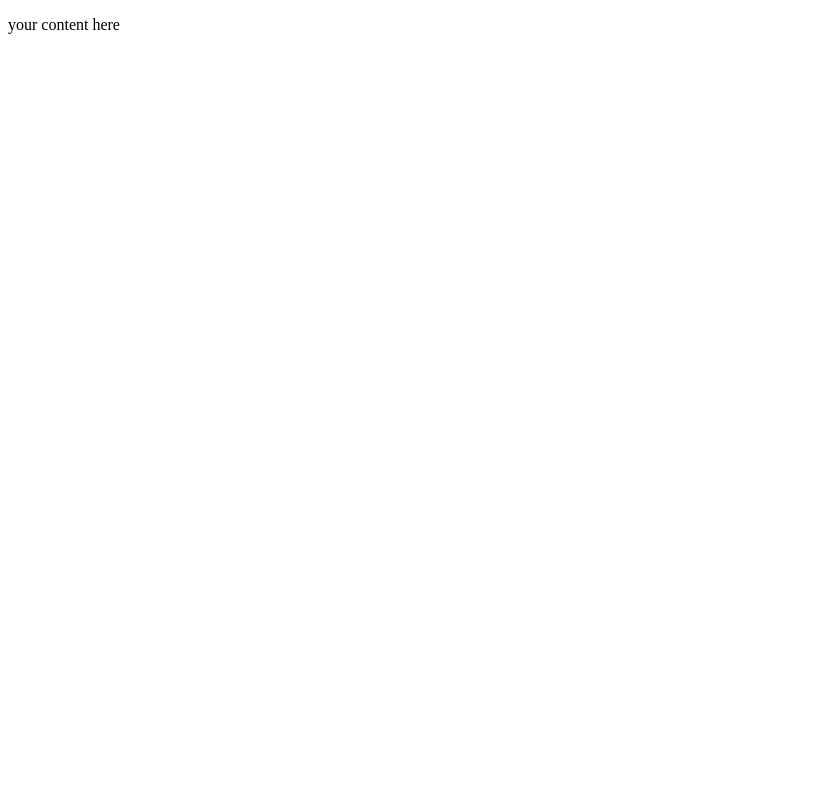
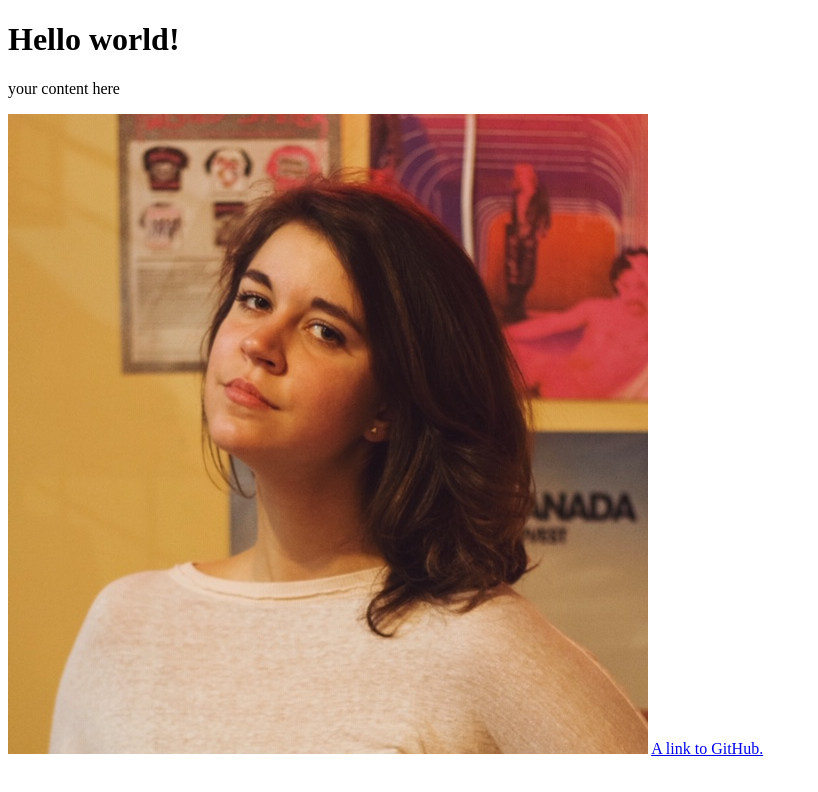
Before and after one commit to J4502-ss20/elizabethustinov, a plain HTML site: page index.html in a window 1280 px wide. Shown: the whole page, without its empty margins (0-818 px from the left). Drawn offline with Linux system fonts and the light colour scheme.

Commit message:
end of class example

```diff
--- a/index.html
+++ b/index.html
@@ -11,7 +11,10 @@
 
 <body>
 <!--This is a comment. It won't show up in your browser, only in the page source-->
+<h1>Hello world!</h1>
 	<p> your content here</p>
+<img src="img/elizabeth.jpg" alt="A photo of Elizabeth Ustinov."/>
+<a href="https://github.com/J4502-ss20/class"> A link to GitHub. </a>
 </body>
 
 </html>
```
Also changed, not shown: img/elizabeth.jpg (added), 1 other file.
